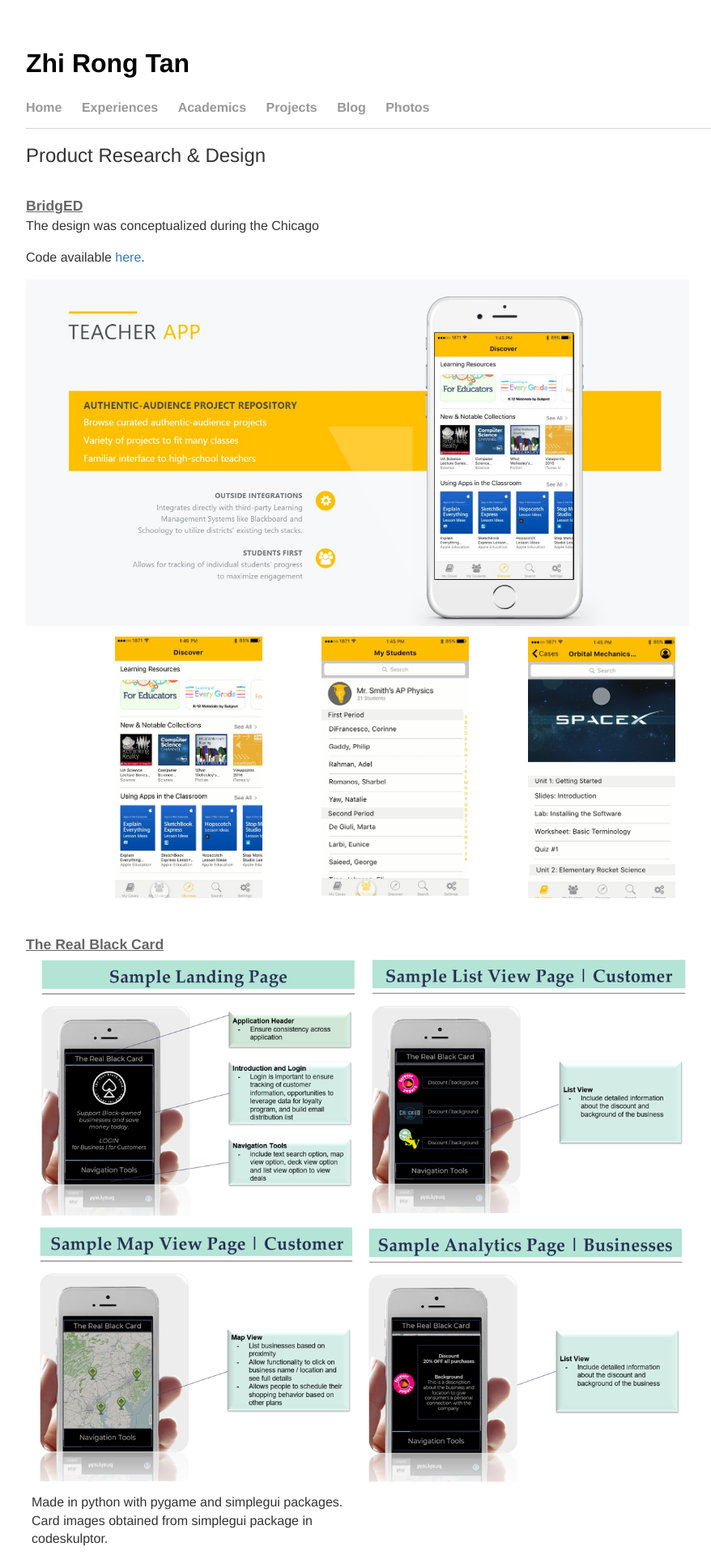
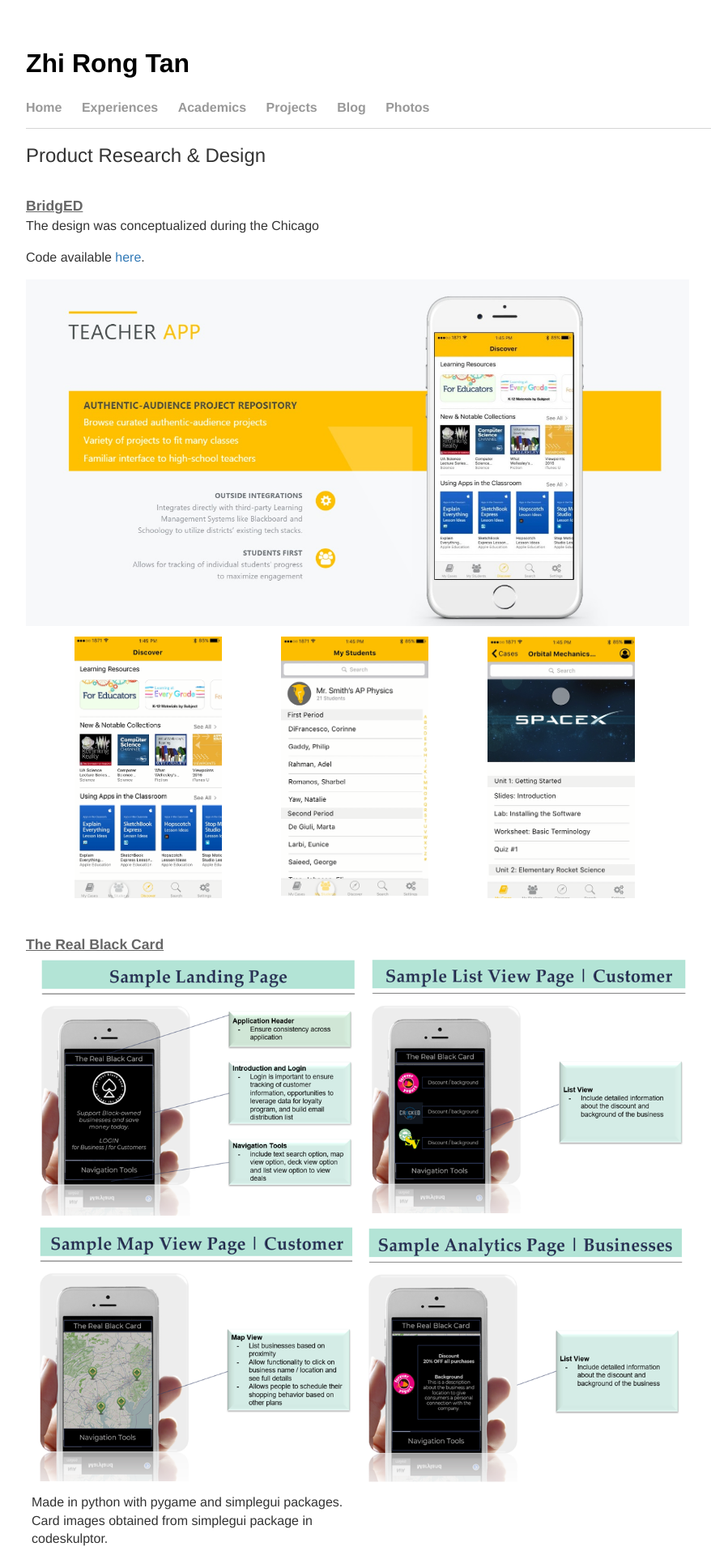
Before and after one commit to tanzhirong/tanzhirong.github.io, a Jekyll site: the page built from projects/index.html, in a window 1280 px wide. Shown: the top 1920 px of the page at 81% size, without its empty margins (96-974 px from the left). Built offline with Jekyll 4.4.1, drawn with Linux system fonts in a browser that asks for light colours.

Commit message:
Update index.html

```diff
--- a/projects/index.html
+++ b/projects/index.html
@@ -13,11 +13,11 @@
         <img src="bridged0.jpg" position="absolute" margin="auto" width="80%">
     </tr>
     <tr>
-        <td width="10%"></td>
+        <td width="5%"></td>
         <td width="25%"><img src="bridged1.png" position="absolute" margin="auto" width="75%"></td>
         <td width="25%"><img src="bridged2.png" position="absolute" margin="auto" width="75%"></td>
         <td width="25%"><img src="bridged3.png" position="absolute" margin="auto" width="75%"></td>
-        <td width="15%"></td>
+        <td></td>
 </tr>
 </table>
 <br><br>
```
